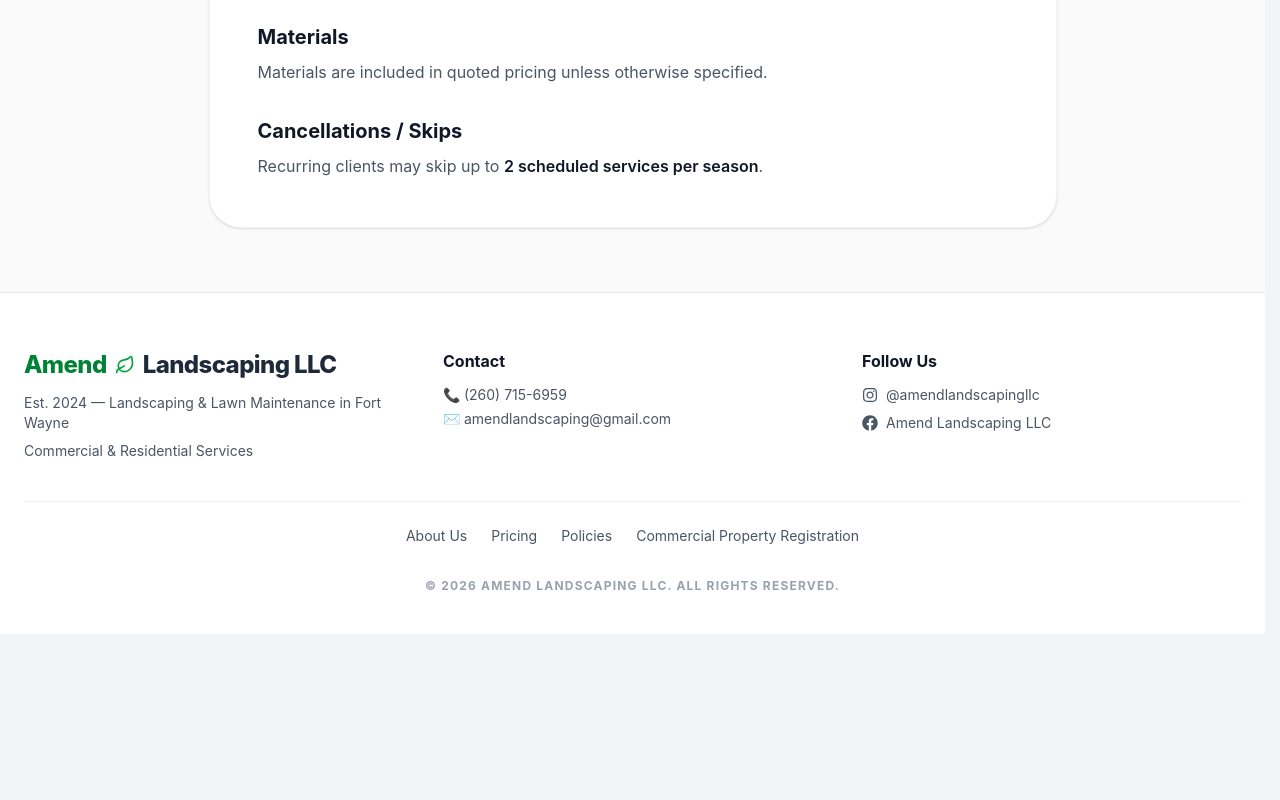
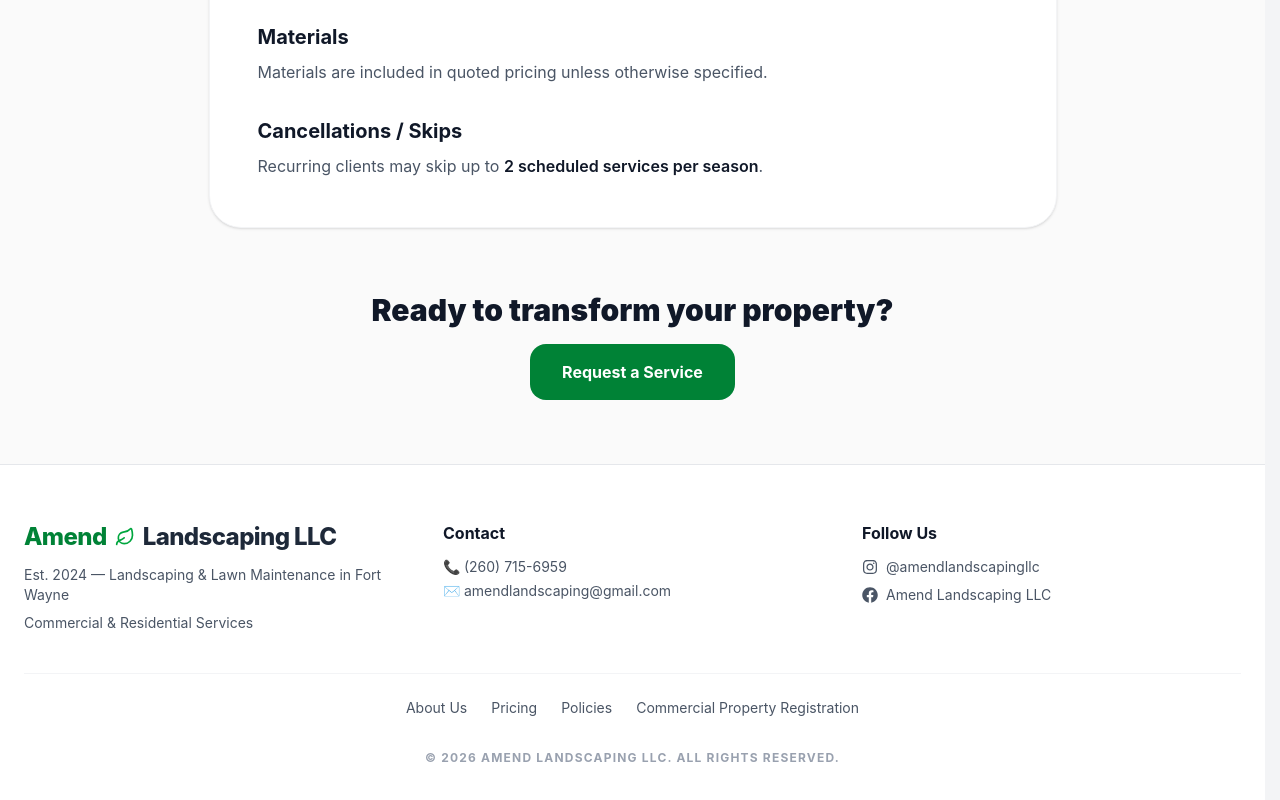
Before and after one commit to GarethNobleLFG/amend-landscaping-web-app, a React app in the folder frontend/: page /policies in a window 1280 px wide. Shown: the part 787-1587 px from the top of the page. Before the commit the page ends 1421 px from the top, so only its background shows below. Built offline with nearby package versions, Linux system fonts and the light colour scheme; no server answers; the HTML template or start-up script is replaced by a standard one.

Commit message:
Added book button in policies

```diff
--- a/frontend/src/pages/landing/Policies.jsx
+++ b/frontend/src/pages/landing/Policies.jsx
@@ -50,7 +50,7 @@ const Policies = () => {
                 </motion.div>
 
                 {/* Policies List */}
-                <motion.div
+                <div
 
                     className="bg-white border border-gray-100 rounded-[2rem] p-8 md:p-12 shadow-sm space-y-8"
                 >
@@ -115,7 +115,21 @@ const Policies = () => {
                         </p>
                     </div>
 
-                </motion.div>
+                </div>
+
+                {/* CTA */}
+                <div className="text-center mt-16">
+                    <h2 className="text-3xl font-black text-gray-900 mb-4">
+                         Ready to transform your property?
+                    </h2>
+
+                    <a
+                        href="/book"
+                        className="inline-flex px-8 py-4 bg-green-700 text-white font-bold rounded-2xl hover:bg-green-800 transition"
+                    >
+                        Request a Service
+                    </a>
+                </div>
 
 
             </div>
```
